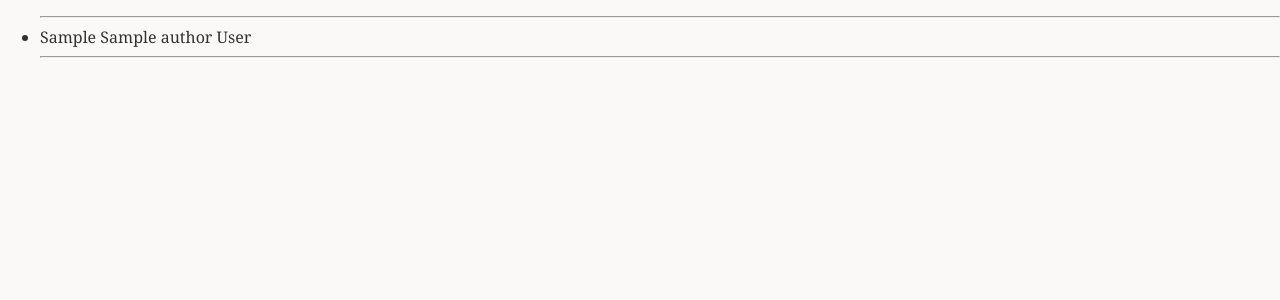
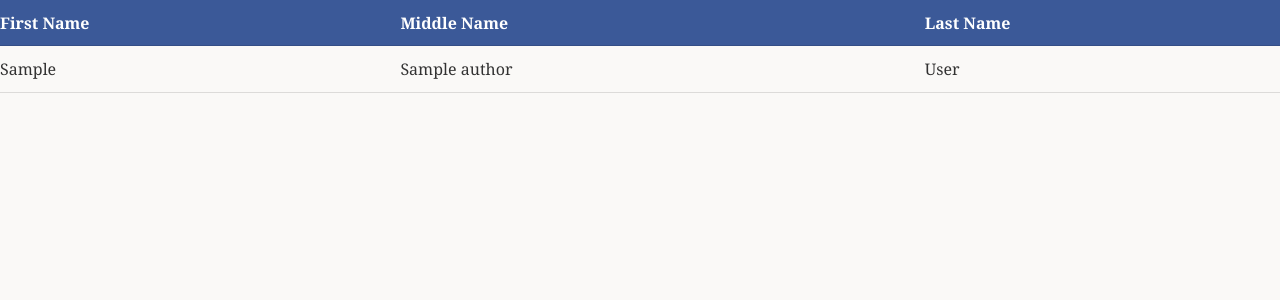
Before and after one commit to KNaiskes/books-swapping, a Django app: page /books/authors/ in a window 1280 px wide. Shown: the top 300 px of the page. Run offline with Django 3.2, Linux system fonts and the light colour scheme; tables that the repository leaves empty hold one stand-in row (values such as "Sample post").

Commit message:
Replace ul tag with table tag in authors.html

```diff
--- a/books/templates/books/authors.html
+++ b/books/templates/books/authors.html
@@ -2,12 +2,19 @@
 
 {% block content %}
 
-<ul>
+<table>
+  <tr>
+    <th>First Name</th>
+    <th>Middle Name</th>
+    <th>Last Name</th>
+  </tr>
+  <tr>
   {% for author in authors_list %}
-  <hr/>
-  <li>{{author.first_name}} {{author.middle_name}} {{author.last_name}}</li>
-  <hr/>
+  <td>{{author.first_name}}</td>
+  <td>{{author.middle_name}}</td>
+  <td>{{author.last_name}}</td>
+  </tr>
   {% endfor %}
-</ul
+</table>
 
 {% endblock content %}
```
